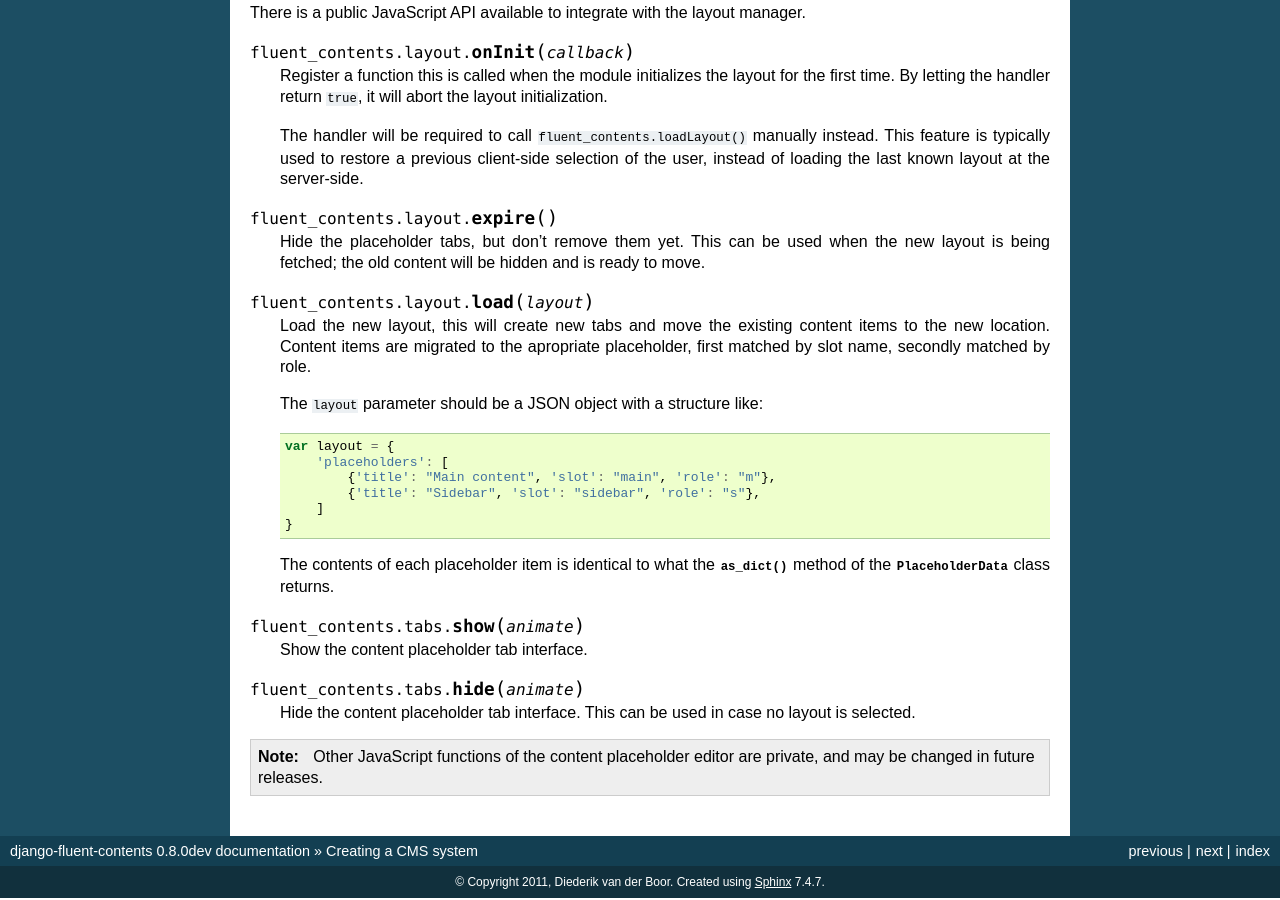
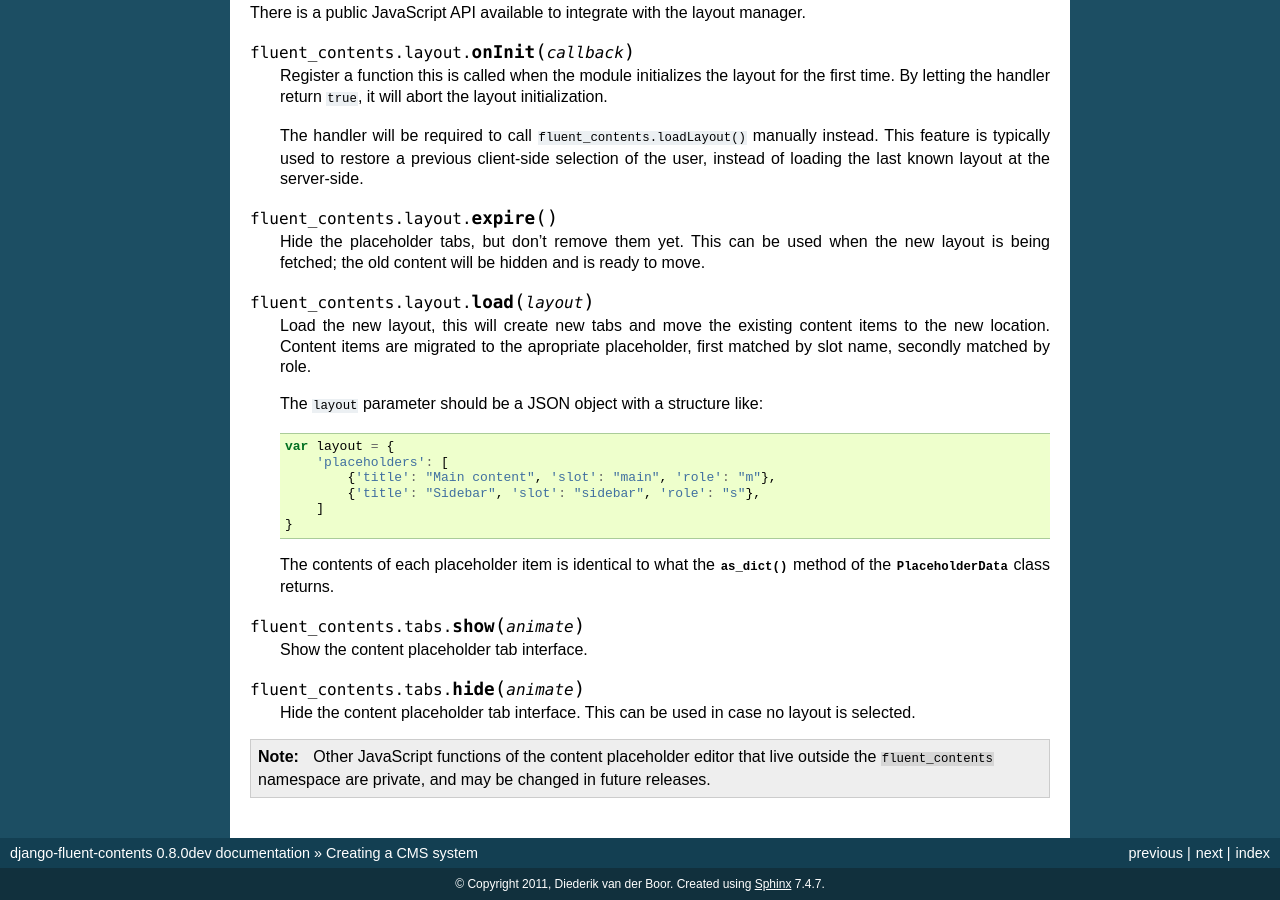
Before and after one commit to django-fluent/django-fluent-contents, a Sphinx documentation site: the page built from docs/cms.rst, in a window 1280 px wide and 900 px high, scrolled down 2715 px. Built offline with Sphinx 7.4.7, drawn with Linux system fonts in a browser that asks for light colours; pages that are not in the unit, such as notebooks, are missing from menus.

Commit message:
docs: small clarifications

```diff
--- a/docs/cms.rst
+++ b/docs/cms.rst
@@ -177,8 +177,8 @@ This happens entirely client-side. There is a public JavaScript API available to
 
 .. note::
 
-   Other JavaScript functions of the content placeholder editor are private,
-   and may be changed in future releases.
+   Other JavaScript functions of the content placeholder editor that live outside the ``fluent_contents`` namespace
+   are private, and may be changed in future releases.
 
 
 .. _DISQUS: http://disqus.com
--- a/docs/index.rst
+++ b/docs/index.rst
@@ -71,11 +71,10 @@ API documentation
 Roadmap
 =======
 
-The following features are planned:
+The following features are on the radar for future releases:
 
 * Frontend editing support
 * Global / shared placeholders
-* Fieldsets in plugins
 * Gracefully handle errors when removing plugins (currently causes errors in *django-polymorphic* / *django.contrib.contenttypes*)
 * Bridging other plugin systems, like Django CMS
 * Inline support (e.g. building a linklist plugin).
```
